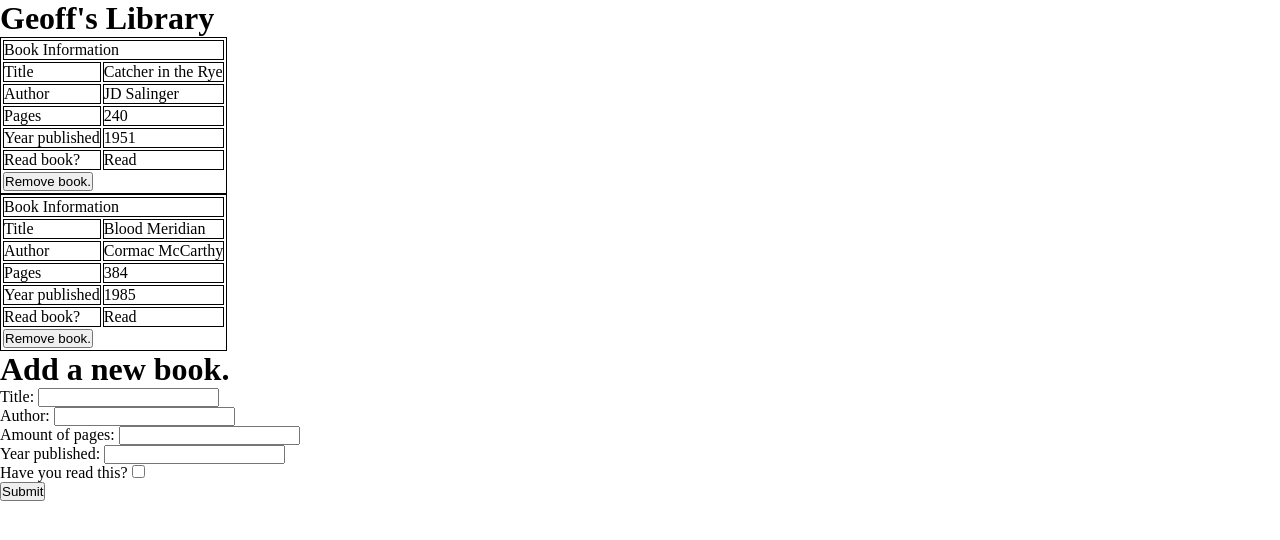
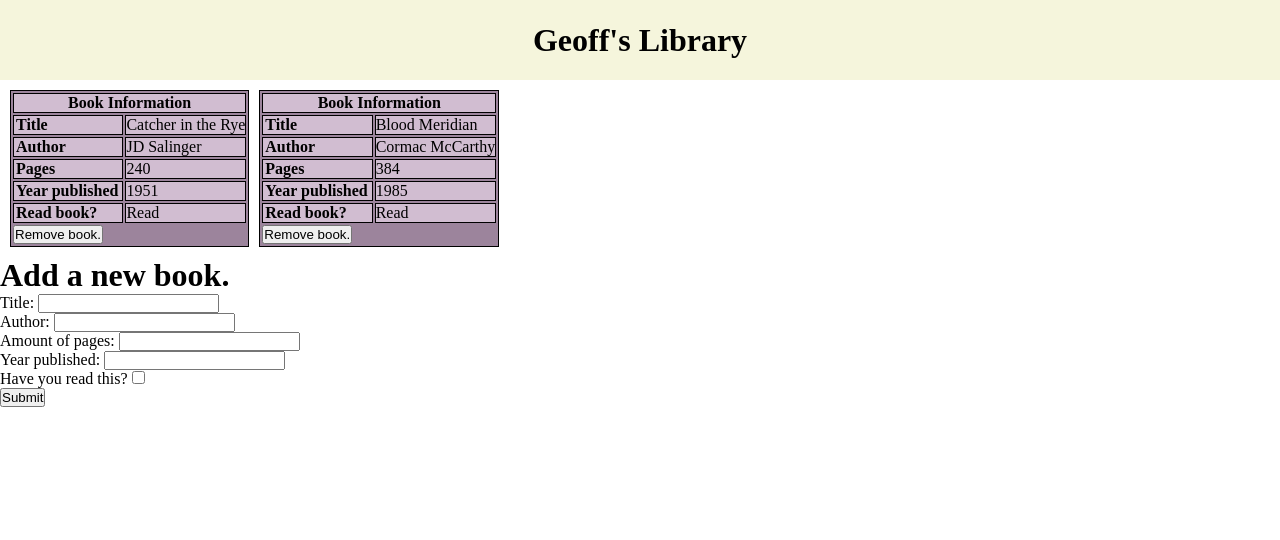
Before and after one commit to waitegeoff2/book-library, a plain HTML site: page index.html in a window 1280 px wide. Drawn offline with Linux system fonts and the light colour scheme.

Commit message:
Add some styling to page.

```diff
--- a/java-book.js
+++ b/java-book.js
@@ -137,10 +137,15 @@ function displayLibrary() {
         removeButton.textContent = "Remove book.";
         libraryTable.appendChild(removeButton);
 
+        // add remove button that splices out one item based on this array item's index.
+
         removeButton.addEventListener("click", () => {
             myLibrary.splice(myLibrary.indexOf(arrayItem), 1);
             displayLibrary();
         });
+
+        // add a read button to change read status
+
 
     };
 
--- a/styles.css
+++ b/styles.css
@@ -6,3 +6,43 @@
 table, td {
     border: 1px solid black;
 }
+
+body {
+    display: flex;
+    flex-direction: column;
+}
+
+.header {
+    display: flex;
+    height: 80px;
+    background-color: beige;
+    justify-content: center;
+    align-items: center;
+    font-family: 'Times New Roman', Times, serif;
+}
+
+.book-list {
+    display: flex;
+    flex-wrap: wrap;
+    gap: 10px;
+    padding: 10px;
+}
+
+table {
+    background-color: rgb(156, 132, 156);
+}
+
+.titleTableContent {
+    font-weight: bold;
+    text-align: center;
+}
+
+.leftColumn {
+    font-weight: bold;
+    padding-left: 2px;
+    padding-right: 4px;
+}
+
+td {
+    background-color: rgb(209, 189, 209);
+}
```
